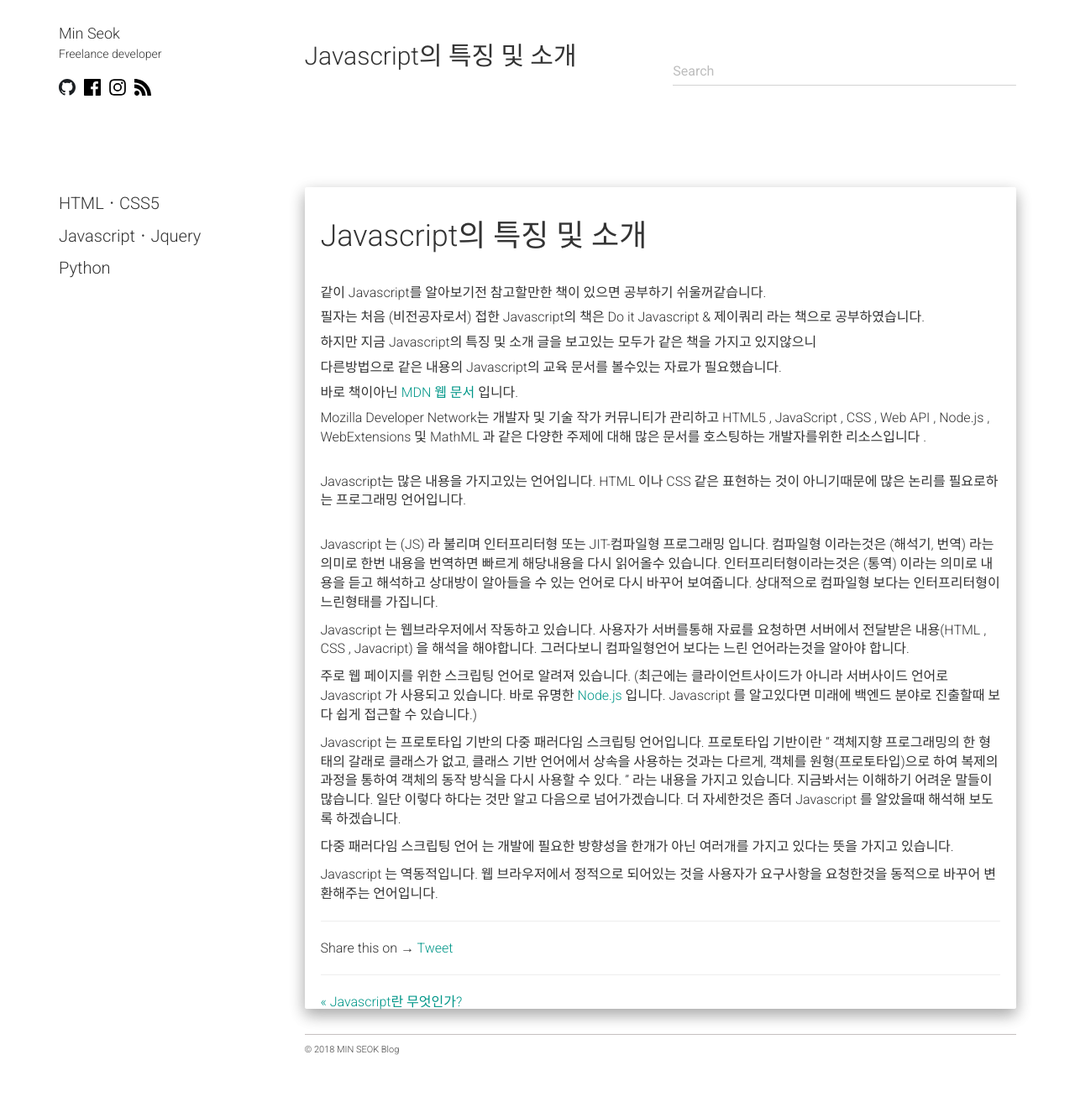
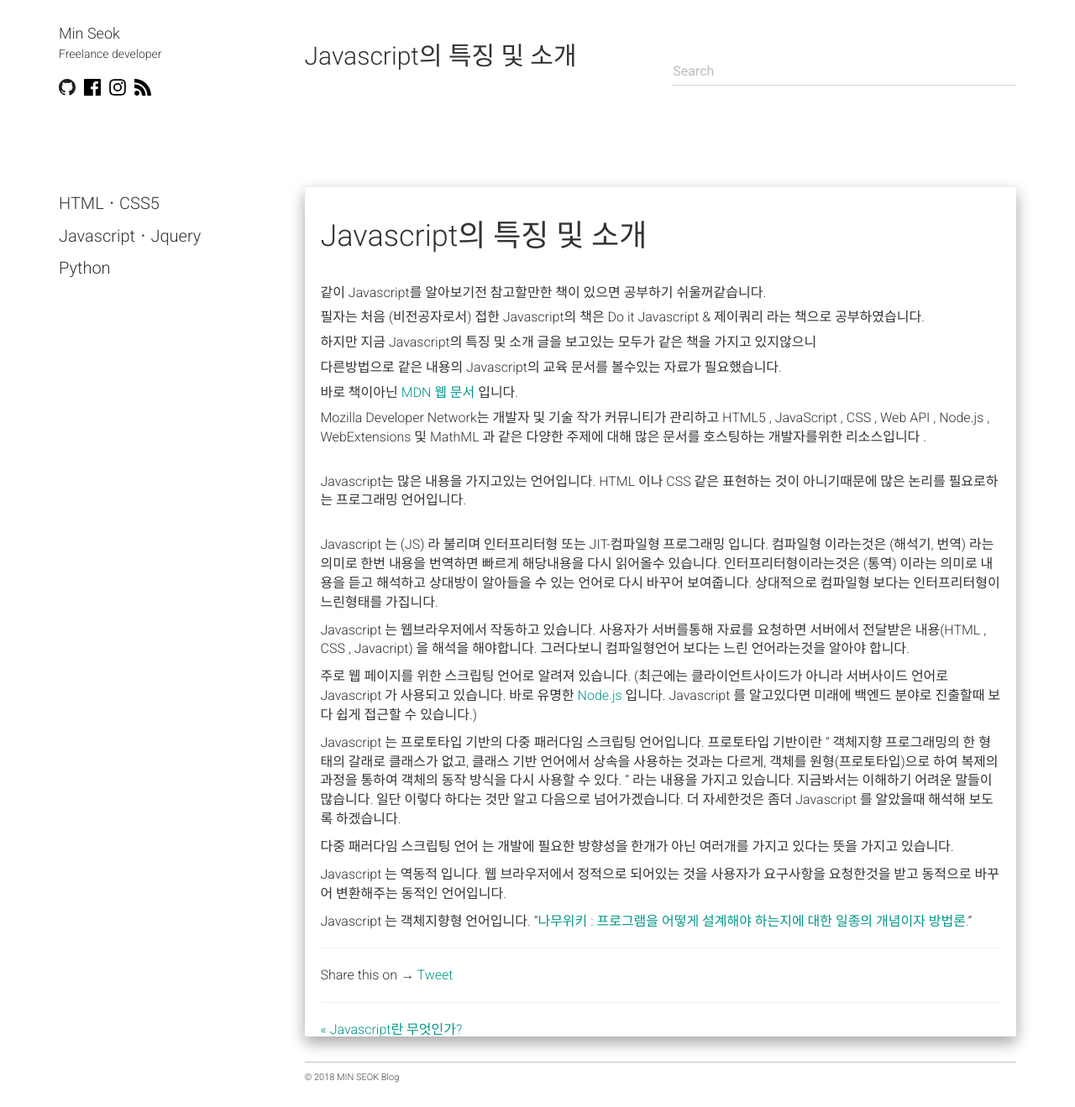
Before and after one commit to alalstjr/promote.github.io, a Jekyll site: the page built from _posts/2018-08-22-Javascript의 특징 및 소개.md, in a window 1280 px wide. Shown: the whole page at 84% size. Built offline with Jekyll 4.4.1, drawn with Linux system fonts in a browser that asks for light colours; nearby versions of some CDN libraries; our own code applies the rules of GitHub Pages for plain Markdown files; comment, search, counter and statistics services are not loaded; before the commit the page ends 1286 px from its top, so only the background shows below that.

Commit message:
Update 2018-08-22-Javascript의 특징 및 소개.md

```diff
--- a/_posts/2018-08-22-Javascript의 특징 및 소개.md
+++ b/_posts/2018-08-22-Javascript의 특징 및 소개.md
@@ -30,5 +30,8 @@
 
   다중 패러다임 스크립팅 언어 는 개발에 필요한 방향성을 한개가 아닌 여러개를 가지고 있다는 뜻을 가지고 있습니다.
 
-  Javascript 는 역동적입니다.
-  웹 브라우저에서 정적으로 되어있는 것을 사용자가 요구사항을 요청한것을 동적으로 바꾸어 변환해주는 언어입니다.
+  Javascript 는 역동적 입니다.
+  웹 브라우저에서 정적으로 되어있는 것을 사용자가 요구사항을 요청한것을 받고 동적으로 바꾸어 변환해주는 동적인 언어입니다.
+
+  Javascript 는 객체지향형 언어입니다.
+  <q><a href="https://namu.wiki/w/%EA%B0%9D%EC%B2%B4%20%EC%A7%80%ED%96%A5%20%ED%94%84%EB%A1%9C%EA%B7%B8%EB%9E%98%EB%B0%8D" >나무위키 : 프로그램을 어떻게 설계해야 하는지에 대한 일종의 개념이자 방법론.</a></q>
```
